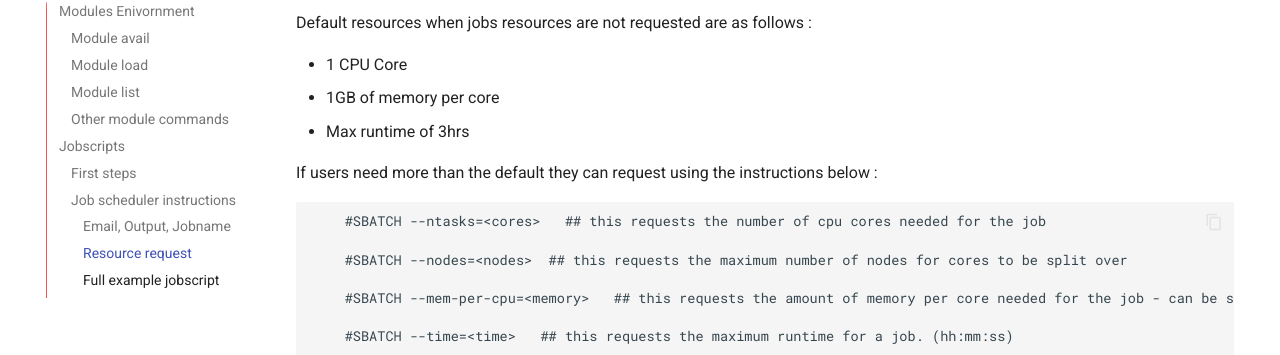
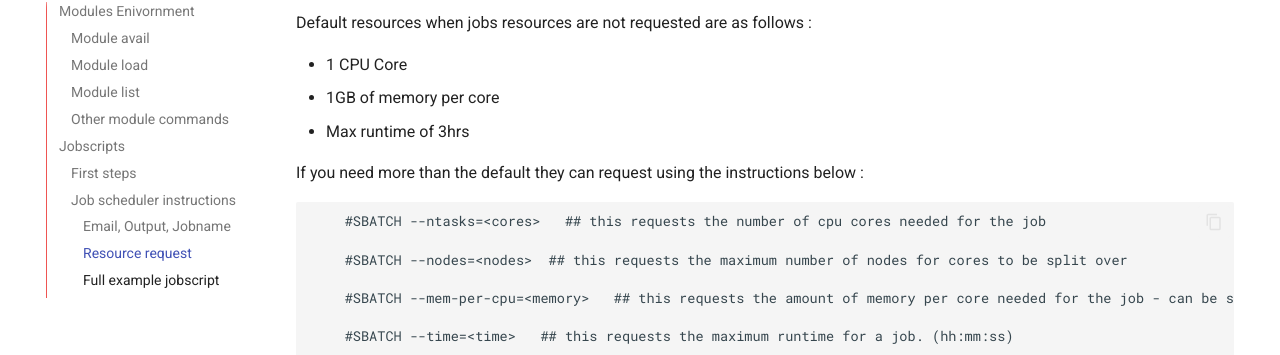
Before and after one commit to ethanbradley/nihpc-documentation, an MkDocs documentation site: the page built from docs/Modules & Jobscripts.md, in a window 1280 px wide and 900 px high, scrolled down 2534 px. Shown: the part 97-452 px from the top of the window. Built offline with MkDocs 1.6.1 and Material for MkDocs 9.7.7, drawn with Linux system fonts in a browser that asks for light colours; some of the changed text lies outside the part shown.

Commit message:
Update Modules & Jobscripts.md

```diff
--- a/docs/Modules & Jobscripts.md
+++ b/docs/Modules & Jobscripts.md
@@ -79,7 +79,7 @@ Default resources when jobs resources are not requested are as follows :
  - 1GB of memory per core
  - Max runtime of 3hrs
 
- If users need more than the default they can request using the instructions below :
+ If you need more than the default they can request using the instructions below :
 
 
         #SBATCH --ntasks=<cores>   ## this requests the number of cpu cores needed for the job
```
Also changed, not shown: other parts of docs/Modules & Jobscripts.md (+1 -1 lines).
